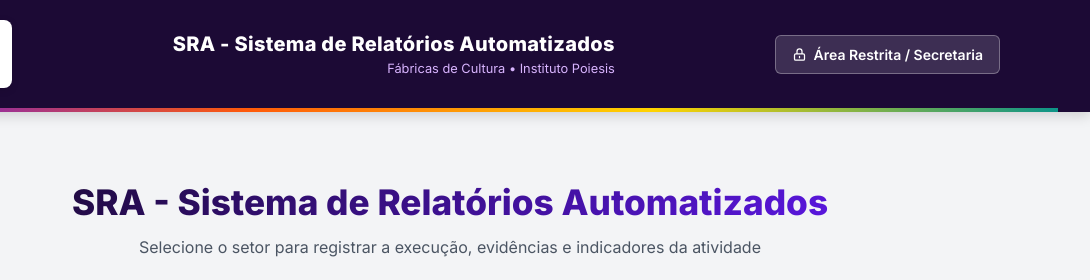
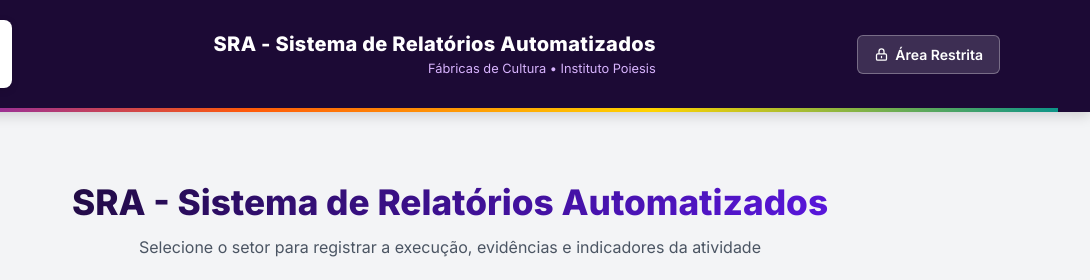
Before and after one commit to desenvolvimentotecnologico-poiesis/Sistema_de_Relatorios_Automatizados, a plain HTML site: page index.html in a window 1280 px wide. Shown: the top 280 px of the page, 190-1280 px from the left. Drawn offline with Linux system fonts and the light colour scheme; a web font is replaced by a local one.

Commit message:
refactor: renomeia secretaria.html para area-restrita.html e remove mencoes a Secretaria

```diff
--- a/css/styles.css
+++ b/css/styles.css
@@ -1727,7 +1727,7 @@ select:disabled {
 }
 
 /* ==========================================================================
-   7. ESTILOS DE AUTENTICAÇÃO E ÁREA RESTRITA (SECRETARIA / REGISTROS)
+   7. ESTILOS DE AUTENTICAÇÃO E ÁREA RESTRITA (REGISTROS E ACESSOS)
    ========================================================================== */
 .header-auth-area {
     display: flex;
--- a/index.html
+++ b/index.html
@@ -28,11 +28,13 @@
                 <p>Fábricas de Cultura • Instituto Poiesis</p>
             </div>
             <div class="header-auth-area">
-                <a href="forms/secretaria.html" class="btn-restricted-access" style="text-decoration: none; display: inline-flex; align-items: center; gap: 0.4rem;">
+                <a href="forms/area-restrita.html" class="btn-restricted-access"
+                    style="text-decoration: none; display: inline-flex; align-items: center; gap: 0.4rem;">
                     <svg width="15" height="15" fill="none" stroke="currentColor" viewBox="0 0 24 24">
-                        <path stroke-linecap="round" stroke-linejoin="round" stroke-width="2" d="M12 15v2m-6 4h12a2 2 0 002-2v-6a2 2 0 00-2-2H6a2 2 0 00-2 2v6a2 2 0 002 2zm10-10V7a4 4 0 00-8 0v4h8z"/>
+                        <path stroke-linecap="round" stroke-linejoin="round" stroke-width="2"
+                            d="M12 15v2m-6 4h12a2 2 0 002-2v-6a2 2 0 00-2-2H6a2 2 0 00-2 2v6a2 2 0 002 2zm10-10V7a4 4 0 00-8 0v4h8z" />
                     </svg>
-                    Área Restrita / Secretaria
+                    Área Restrita
                 </a>
             </div>
         </div>
@@ -122,9 +124,11 @@
         <div class="footer-gradient-bar"></div>
         <div class="footer-container">
             <div class="footer-links">
-                <a href="apresentacao.html" class="footer-link" style="display: inline-flex; align-items: center; gap: 0.4rem;">
+                <a href="apresentacao.html" class="footer-link"
+                    style="display: inline-flex; align-items: center; gap: 0.4rem;">
                     <svg width="16" height="16" fill="none" stroke="currentColor" viewBox="0 0 24 24">
-                        <path stroke-linecap="round" stroke-linejoin="round" stroke-width="2" d="M9 19v-6a2 2 0 00-2-2H5a2 2 0 00-2 2v6a2 2 0 002 2h2a2 2 0 002-2zm0 0V9a2 2 0 012-2h2a2 2 0 012 2v10m-6 0a2 2 0 002 2h2a2 2 0 002-2m0 0V5a2 2 0 012-2h2a2 2 0 012 2v14a2 2 0 01-2 2h-2a2 2 0 01-2-2z"/>
+                        <path stroke-linecap="round" stroke-linejoin="round" stroke-width="2"
+                            d="M9 19v-6a2 2 0 00-2-2H5a2 2 0 00-2 2v6a2 2 0 002 2h2a2 2 0 002-2zm0 0V9a2 2 0 012-2h2a2 2 0 012 2v10m-6 0a2 2 0 002 2h2a2 2 0 002-2m0 0V5a2 2 0 012-2h2a2 2 0 012 2v14a2 2 0 01-2 2h-2a2 2 0 01-2-2z" />
                     </svg>
                     Ver Apresentação & Tutorial
                 </a>
```
Also changed, not shown: forms/area-restrita.html (renamed from forms/secretaria.html, +4 -4 lines), README.md.
